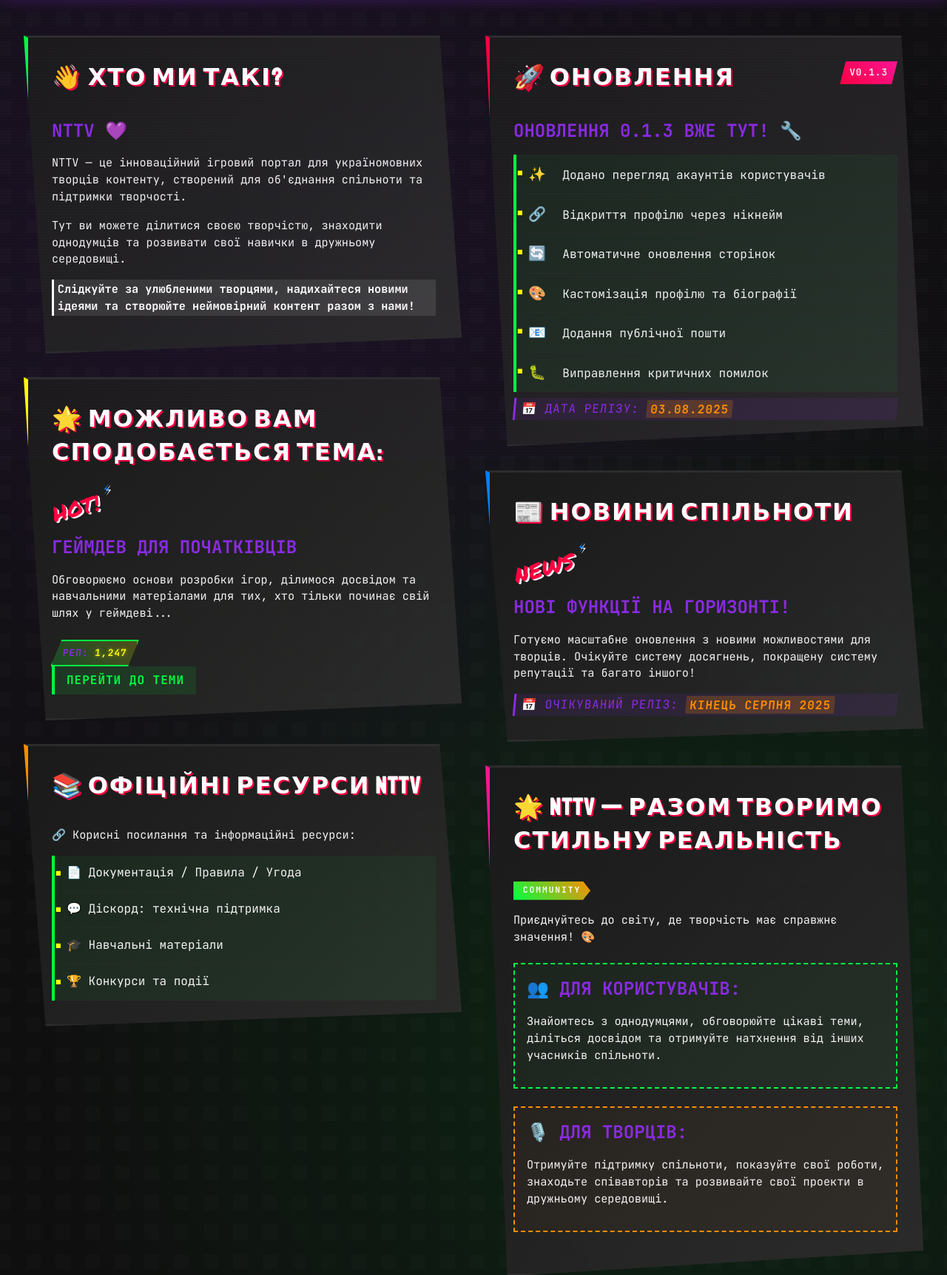
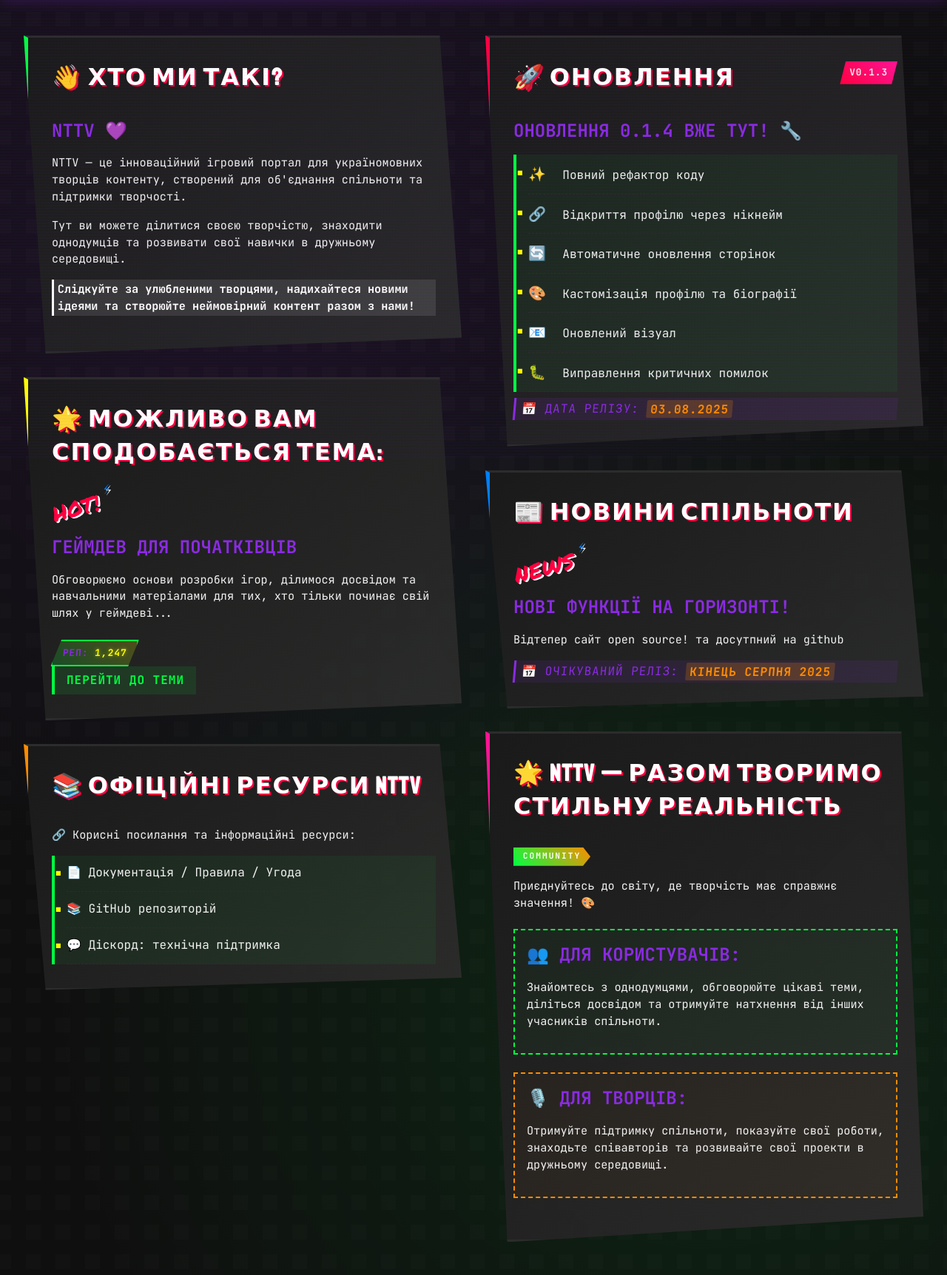
Before and after one commit to Binzigames/nttv.space, a Flask app: page / in a window 1280 px wide. Shown: the part 179-1903 px from the top of the page at 74% size. Run offline with Flask 3, Linux system fonts and the light colour scheme; parts of the project's set-up code (start-up, migrations or seed data) failed here and were passed over.

Commit message:
update main page

```diff
--- a/Code/NTTV/templates/forums.html
+++ b/Code/NTTV/templates/forums.html
@@ -18,13 +18,13 @@
           <div class="card create-forum-card">
               {% if 'user_id' in session %}
                   <section class="create-forum">
-                      <h2>Створення тем</h2>
+                      <h2>Створення теми</h2>
                       <form action="{{ url_for('forums') }}" method="POST">
                           <label for="forum_name">Назва Теми:</label>
                           <input type="text" id="forum_name" name="forum_name" required />
                           <label for="forum_description">Опис Теми:</label>
                           <input type="text" id="forum_description" name="forum_description" required />
-                          <button type="submit" class="fix_btn">Створити Теми</button>
+                          <button type="submit" class="fix_btn">Створити Тему</button>
                       </form>
                   </section>
                   <p class="subtitle_s">вагаєтеся чи створювати тему? чи є запитання? звертайтеся до нашого :</p>
--- a/Code/NTTV/templates/main.html
+++ b/Code/NTTV/templates/main.html
@@ -56,10 +56,9 @@
           </div>
           <p class="resources-intro">🔗 Корисні посилання та інформаційні ресурси:</p>
           <ul class="resources-list">
-            <li><a href="https://docs.google.com/...">📄 Документація / Правила / Угода</a></li>
+            <li><a href="https://docs.google.com/document/d/1D3_-t8Nhd7-MKiRnXctxgexI1nBVyEr6cAERzAXqoIg/edit?usp=sharing">📄 Документація / Правила / Угода</a></li>
+            <li><a href="https://github.com/Binzigames/nttv.space">📚 GitHub репозиторій </a></li>
             <li><a href="https://discord.gg/wnWV7FJ6Qf">💬 Діскорд: технічна підтримка</a></li>
-            <li><a href="#">🎓 Навчальні матеріали</a></li>
-            <li><a href="#">🏆 Конкурси та події</a></li>
           </ul>
         </div>
       </section>
@@ -73,13 +72,13 @@
             <h2>🚀 Оновлення</h2>
             <div class="version-tag">v0.1.3</div>
           </div>
-          <h3 class="update-title">Оновлення 0.1.3 вже тут! <span style="color: var(--neon-yellow);">🔧</span></h3>
+          <h3 class="update-title">Оновлення 0.1.4 вже тут! <span style="color: var(--neon-yellow);">🔧</span></h3>
           <ul class="updates-list">
-            <li><span class="feature-icon">✨</span> Додано перегляд акаунтів користувачів</li>
+            <li><span class="feature-icon">✨</span> Повний рефактор коду</li>
             <li><span class="feature-icon">🔗</span> Відкриття профілю через нікнейм</li>
             <li><span class="feature-icon">🔄</span> Автоматичне оновлення сторінок</li>
             <li><span class="feature-icon">🎨</span> Кастомізація профілю та біографії</li>
-            <li><span class="feature-icon">📧</span> Додання публічної пошти</li>
+            <li><span class="feature-icon">📧</span> Оновлений візуал</li>
             <li><span class="feature-icon">🐛</span> Виправлення критичних помилок</li>
           </ul>
           <p class="subtitle_s release-date">📅 Дата релізу: <span class="date-highlight">03.08.2025</span></p>
@@ -93,7 +92,7 @@
             <div class="handwritten-note">NEWS</div>
           </div>
           <h3 class="news-title">Нові функції на горизонті!</h3>
-          <p>Готуємо масштабне оновлення з новими можливостями для творців. Очікуйте систему досягнень, покращену систему репутації та багато іншого!</p>
+          <p>Відтепер сайт open source!  та досутпний на github</p>
           <p class="subtitle_s expected-release">📅 Очікуваний реліз: <span class="coming-soon">Кінець серпня 2025</span></p>
         </div>
       </section>
```
